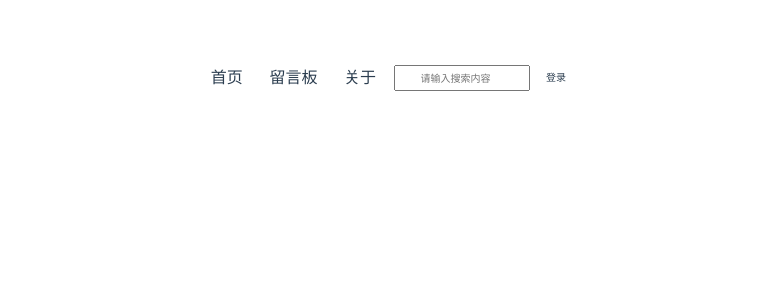
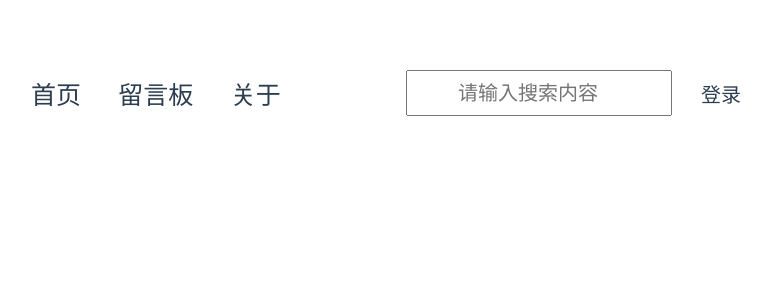
Before and after one commit to LamperougeLS/My-vue-blog, a Vue app: page /#/ in a window 1280 px wide. Shown: the top 300 px of the page, without its empty margins (259-1030 px from the left). Built offline with nearby package versions, Linux system fonts and the light colour scheme.

Commit message:
更新依赖

```diff
--- a/package.json
+++ b/package.json
@@ -82,6 +82,7 @@
     "vue-loader": "^12.1.0",
     "vue-style-loader": "^3.0.1",
     "vue-template-compiler": "^2.3.3",
+    "vuex": "^2.3.1",
     "webpack": "^2.6.1",
     "webpack-bundle-analyzer": "^2.2.1",
     "webpack-dev-middleware": "^1.10.0",
--- a/src/App.vue
+++ b/src/App.vue
@@ -11,8 +11,8 @@ export default {
 
 </script>
 <style lang="less">
-.html{
-  font-size:32px
+html{
+  font-size:32px;
 }
 #app {
   font-family: 'Avenir', Helvetica, Arial, sans-serif;
--- a/src/components/topNav.vue
+++ b/src/components/topNav.vue
@@ -37,9 +37,10 @@ export default {
 .nav-left {
   float:left;
   height:70/32rem;
-  width:400/32rem;
+  width:300/32rem;
   line-height:70/32rem;
   li {
+    font-size:25/32rem;
     height:70/32rem;
     width:33.3%;
     line-height:70/32rem;
@@ -83,6 +84,7 @@ export default {
   width: 50/32rem;
   font-size:20/32rem;
   line-height: 50/32rem;
+  margin-right: 10/32rem;
 }
 
 .clearfix:before, clearfix:after {
```
